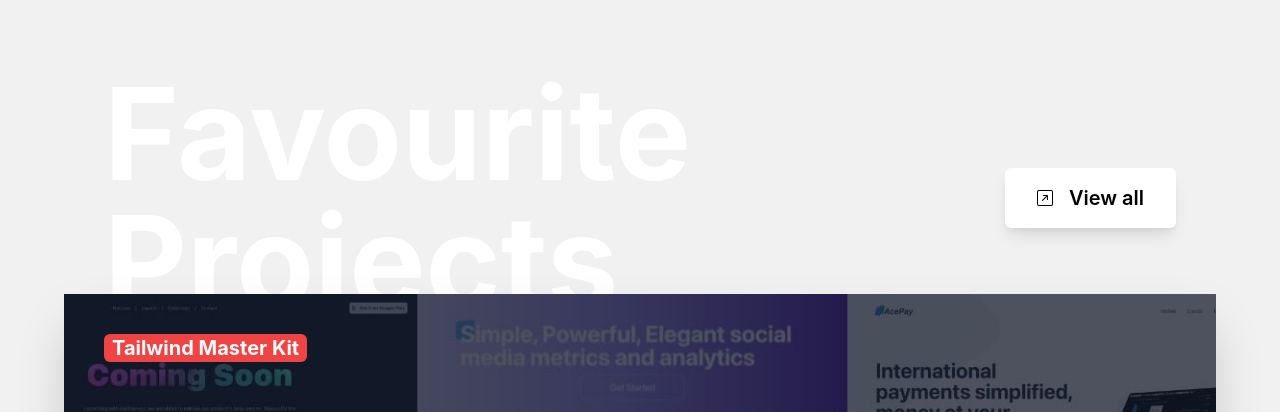
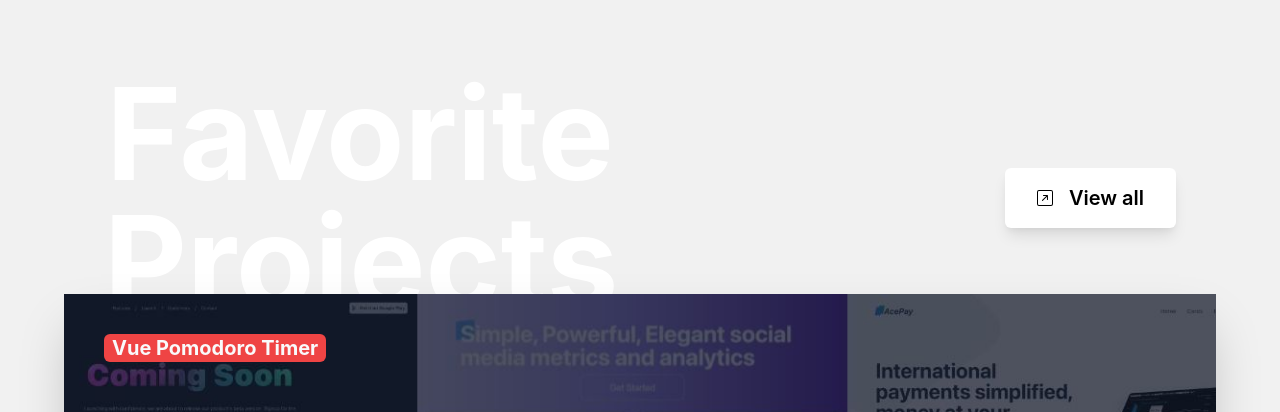
Before and after one commit to PilarCha/PilarCha.github.io, a Next.js app: page / in a window 1280 px wide. Shown: the part 822-1234 px from the top of the page. Built offline with nearby package versions, Linux system fonts and the light colour scheme; no server answers.

Commit message:
Updated the Favorite projects with anchor tags to open in a new page

```diff
--- a/components/FavouriteProjects.js
+++ b/components/FavouriteProjects.js
@@ -7,7 +7,7 @@
       <div className="max-w-6xl mx-auto">
         <header className="flex flex-col md:flex-row justify-between items-center pt-40 mx-10 md:my-20 lg:my-0">
           <h1 className="text-6xl lg:text-9xl max-w-lg font-bold text-gray-500 my-20 md:my-0 md:text-white dark:text-gray-600 text-center">
-            Favourite Projects
+            Favorite Projects
           </h1>
           <Link href="/projects">
             <a className="mb-20 md:mb-0 px-8 py-4 rounded-md bg-white shadow-lg text-xl font-semibold flex flex-row space-x-4 items-center dark:text-gray-700">
@@ -36,6 +36,7 @@
           {/* Single card */}
           <a
             href="https://tailwindmasterkit.com"
+            target="_blank"
             className="w-full block col-span-3 shadow-2xl"
           >
             <div className="relative overflow-hidden">
@@ -45,7 +46,7 @@
                 className="transform hover:scale-125 transition duration-2000 ease-out"
               />
               <h1 className="absolute top-10 left-10 text-gray-50 font-bold text-xl bg-red-500 rounded-md px-2">
-                Tailwind Master Kit
+                Vue Pomodoro Timer
               </h1>
               <h1 className="absolute bottom-10 left-10 text-gray-50 font-bold text-xl">
                 01
@@ -55,6 +56,7 @@
           {/* Single card */}
           <a
             href="https://placeholdertech.in"
+            target="_blank"
             className="w-full block col-span-3  sm:col-span-2 shadow-2xl"
           >
             <div className="relative overflow-hidden">
@@ -75,6 +77,7 @@
           {/* Single card */}
           <a
             href="https://manuarora.in"
+            target="_blank"
             className="w-full block col-span-3 sm:col-span-1  object-cover"
           >
             <div className="relative overflow-hidden shadow-2xl">
```
Also changed, not shown: components/Navbar.js (+2 -2 lines).
